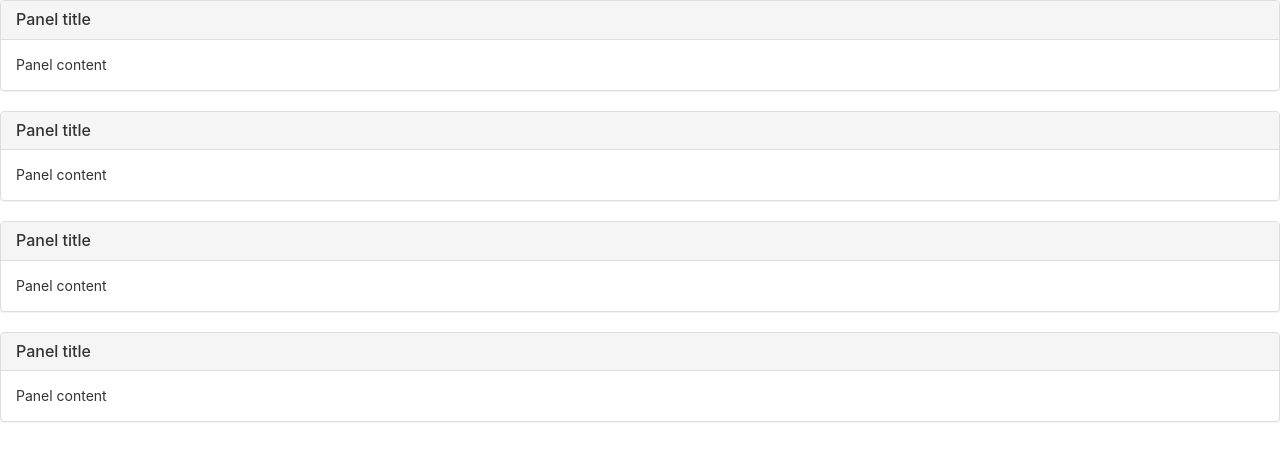
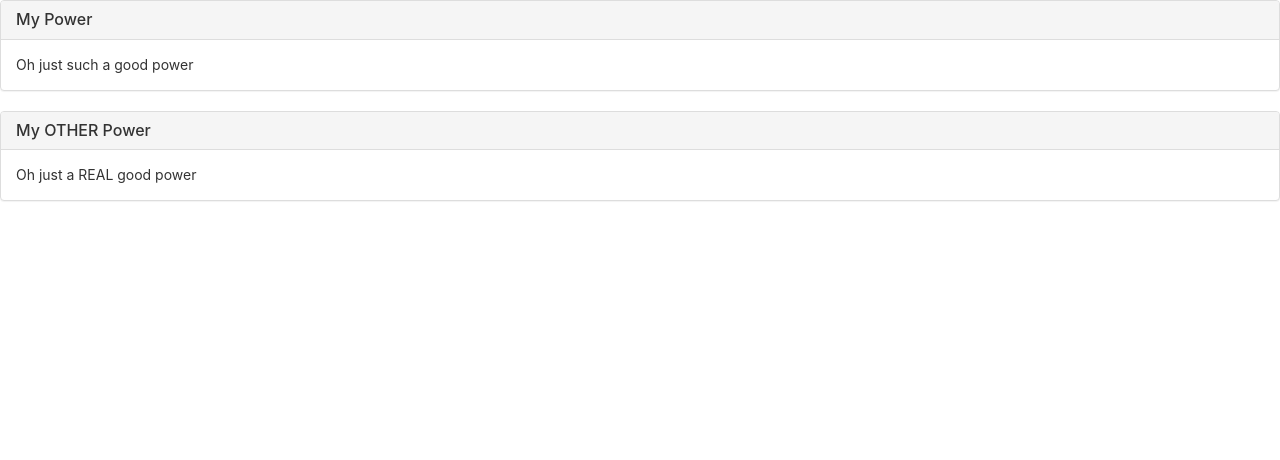
Before and after one commit to dhuntley/starchaser, a React (Create React App) app: page / in a window 1280 px wide. Shown: the top 460 px of the page. Built offline with nearby package versions, Linux system fonts and the light colour scheme.

Commit message:
Added basic card layout

```diff
--- /dev/null
+++ b/src/data/powers.json
@@ -0,0 +1,10 @@
+[
+    {
+        "name": "My Power",
+        "description": "Oh just such a good power"
+    },
+    {
+        "name": "My OTHER Power",
+        "description": "Oh just a REAL good power"
+    }
+]
--- a/src/js/components/PowerCard.js
+++ b/src/js/components/PowerCard.js
@@ -2,13 +2,14 @@ import React, { Component } from 'react';
 
 class PowerCard extends Component {
     render() {
+        const {power} = this.props;
         return (
             <div class="power-card panel panel-default">
                 <div class="panel-heading">
-                    <h3 class="panel-title">Panel title</h3>
+                    <h3 class="panel-title">{power.name}</h3>
                 </div>
                 <div class="panel-body">
-                    Panel content
+                    {power.description}
                 </div>
             </div>
         );
--- a/src/js/components/PowerList.js
+++ b/src/js/components/PowerList.js
@@ -1,14 +1,18 @@
 import React, { Component } from 'react';
 import PowerCard from './PowerCard';
+import powers from '../../data/powers.json';
 
 class PowerList extends Component {
   render() {
     return (
         <div className='power-list'>
-            <PowerCard />
-            <PowerCard />
-            <PowerCard />
-            <PowerCard />
+        {
+            powers.map(power => {
+                return (
+                    <PowerCard power={power} />
+                )
+            })
+        }
         </div>
     );
   }
```
